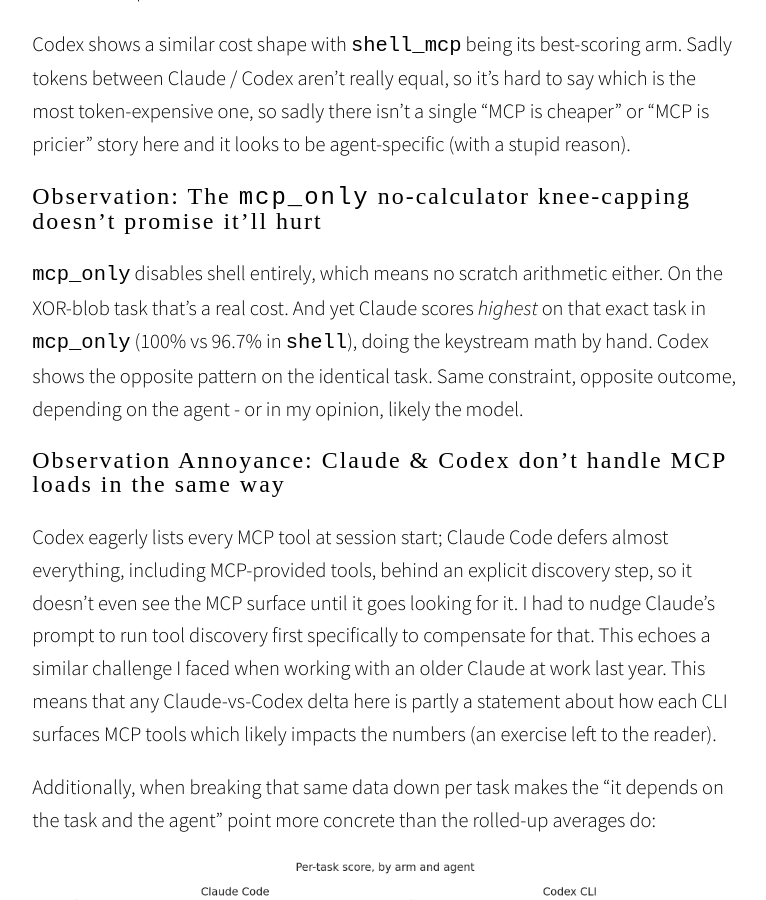
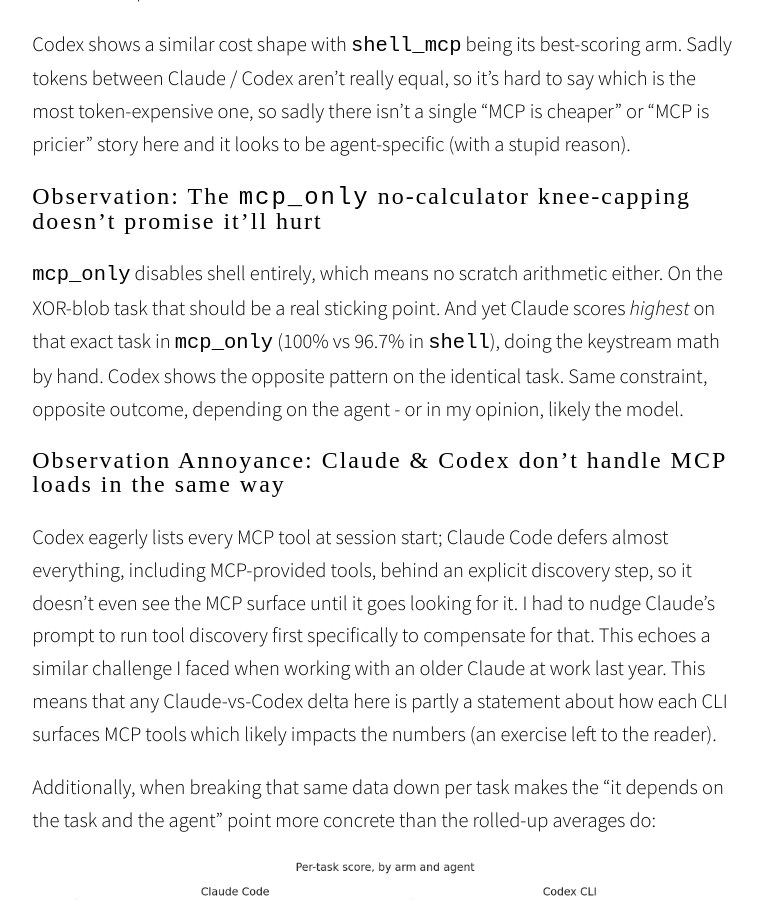
Before and after one commit to wyattearp/wyattearp.github.io, a Jekyll site: the page built from _posts/2026-08-19-MCPlacebo.md, in a window 1280 px wide and 900 px high, scrolled down 6424 px. Shown: the whole window, without its empty margins (255-1021 px from the left). Built offline with Jekyll 4.4.1, drawn with Linux system fonts in a browser that asks for light colours; nearby versions of some CDN libraries; some web fonts are replaced; comment, search, counter and statistics services are not loaded.

Commit message:
more typos

```diff
--- a/_posts/2026-08-19-MCPlacebo.md
+++ b/_posts/2026-08-19-MCPlacebo.md
@@ -98,7 +98,7 @@ Claude scores marginally lower with MCP bolted on (95.7% vs 97.6%). This is smal
 Codex shows a similar cost shape with `shell_mcp` being its best-scoring arm. Sadly tokens between Claude / Codex aren't really equal, so it's hard to say which is the most token-expensive one, so sadly there isn't a single "MCP is cheaper" or "MCP is pricier" story here and it looks to be agent-specific (with a stupid reason).
 
 ### Observation: The `mcp_only` no-calculator knee-capping doesn't promise it'll hurt
-`mcp_only` disables shell entirely, which means no scratch arithmetic either. On the XOR-blob task that's a real cost. And yet Claude scores *highest* on that exact task in `mcp_only` (100% vs 96.7% in `shell`), doing the keystream math by hand. Codex shows the opposite pattern on the identical task. Same constraint, opposite outcome, depending on the agent - or in my opinion, likely the model.
+`mcp_only` disables shell entirely, which means no scratch arithmetic either. On the XOR-blob task that should be a real sticking point. And yet Claude scores *highest* on that exact task in `mcp_only` (100% vs 96.7% in `shell`), doing the keystream math by hand. Codex shows the opposite pattern on the identical task. Same constraint, opposite outcome, depending on the agent - or in my opinion, likely the model.
 
 ### Observation Annoyance: Claude & Codex don't handle MCP loads in the same way
 
```
